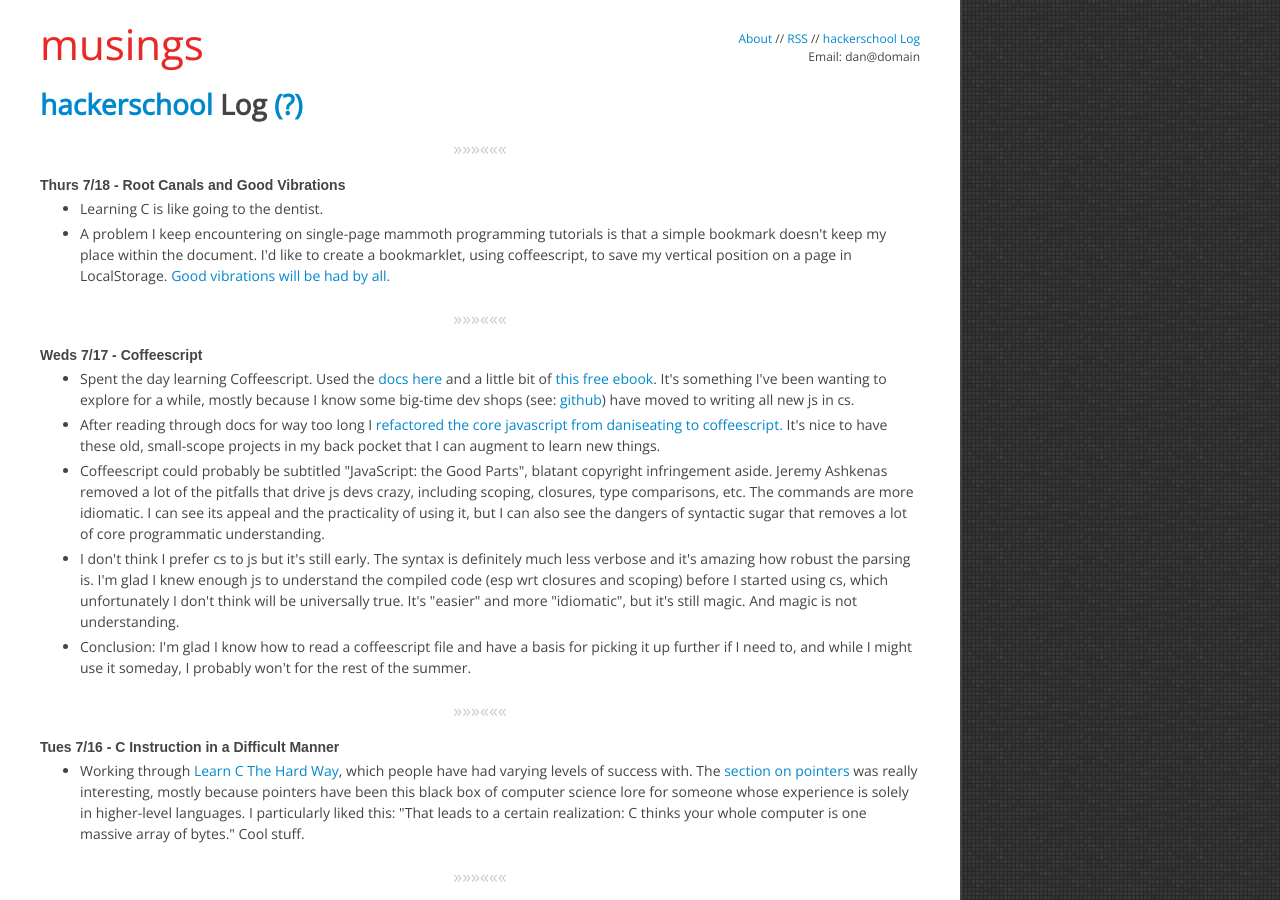
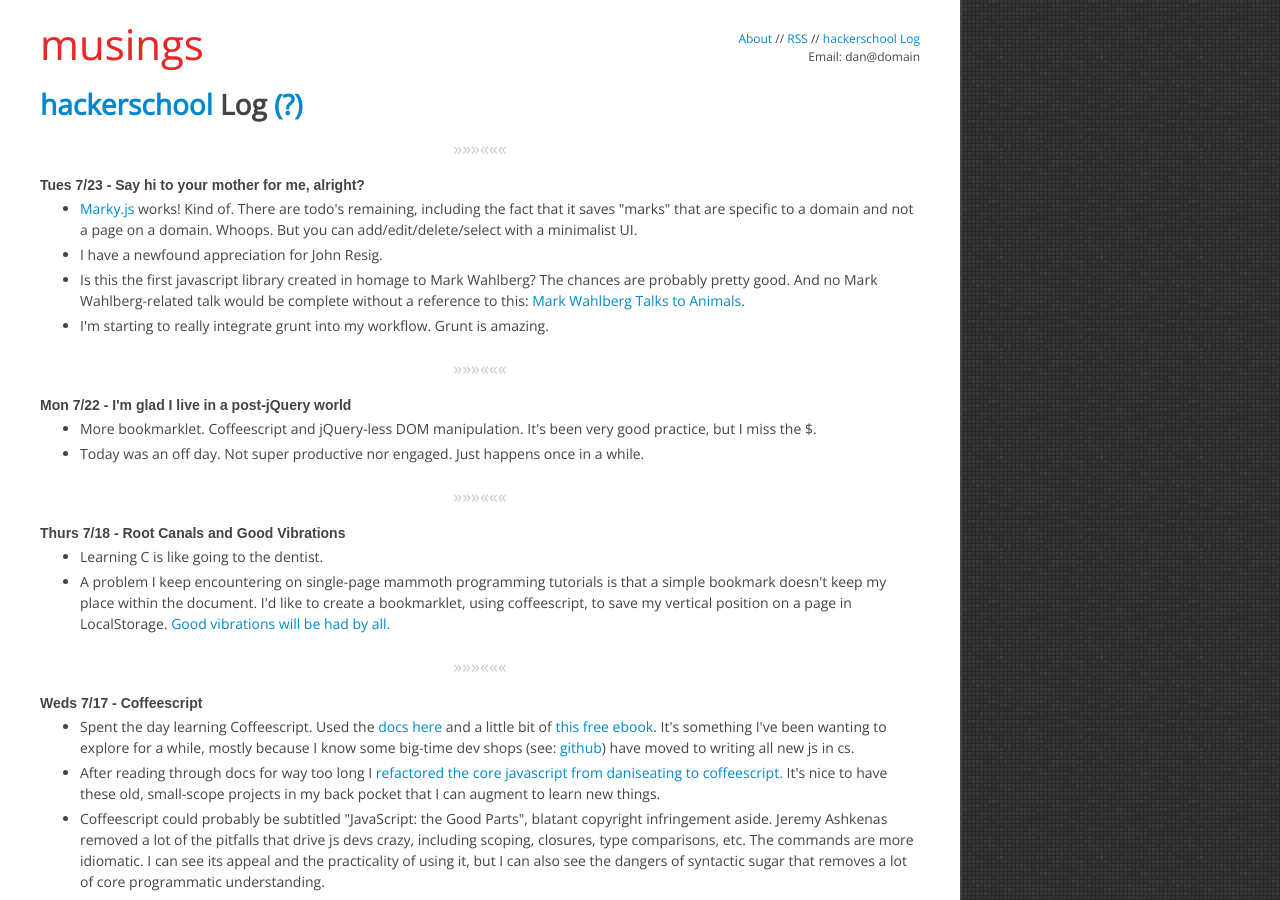
Before and after one commit to danielna/danielna.github.com, a Jekyll site: the page built from hackerschool.html, in a window 1280 px wide and 900 px high. Built offline with Jekyll 4.4.1, drawn with Linux system fonts in a browser that asks for light colours; nearby versions of some CDN libraries; library files that are not in the unit come from our copies; Markdown is read by kramdown in place of the engine named in the settings.

Commit message:
logs 7/22 7/23

```diff
--- a/hackerschool.html
+++ b/hackerschool.html
@@ -9,6 +9,36 @@ permalink: /hackerschool/index.html
     <div id="help-content">
         In June 2013 I started my three months at <a href="/2013/05/19/cracker-barrel-and-hackerschool.html" title="Cracker Barrel and hackerschool">hackerschool</a>.  This is where I'll keep a log of what I'm working on/thinking/experiencing/etc.  I'm envisioning something kind of like twitter, but less ephemeral.  It'll be similarly stream-of-conscience.  When I write longer-form posts that pertain to HS I'll link to it both here and on the homepage.
     </div>
+
+    <div class="separator">&raquo;&raquo;&raquo;&laquo;&laquo;&laquo;</div>
+
+    <span class="date" id="2013-07-18">Tues 7/23 - Say hi to your mother for me, alright?</span>
+    <ul>
+        <li>
+            <a href="http://blog.danielna.com/marky.js/" target="_blank">Marky.js</a> works!  Kind of.  There are todo's remaining, including the fact that it saves "marks" that are specific to a domain and not a page on a domain.  Whoops.  But you can add/edit/delete/select with a minimalist UI.
+        </li>
+        <li>
+            I have a newfound appreciation for John Resig.
+        </li>
+        <li>
+            Is this the first javascript library created in homage to Mark Wahlberg?  The chances are probably pretty good.  And no Mark Wahlberg-related talk would be complete without a reference to this: <a href="http://www.youtube.com/watch?v=c3e3KOCD_Pg" target="_blank">Mark Wahlberg Talks to Animals</a>.
+        </li>
+        <li>
+            I'm starting to really integrate grunt into my workflow.  Grunt is amazing.
+        </li>
+    </ul>
+
+    <div class="separator">&raquo;&raquo;&raquo;&laquo;&laquo;&laquo;</div>
+
+    <span class="date" id="2013-07-22">Mon 7/22 - I'm glad I live in a post-jQuery world</span>
+    <ul>
+        <li>
+            More bookmarklet. Coffeescript and jQuery-less DOM manipulation.  It's been very good practice, but I miss the $.
+        </li>
+        <li>
+            Today was an off day.  Not super productive nor engaged.  Just happens once in a while.
+        </li>
+    </ul>
 
     <div class="separator">&raquo;&raquo;&raquo;&laquo;&laquo;&laquo;</div>
 
```
